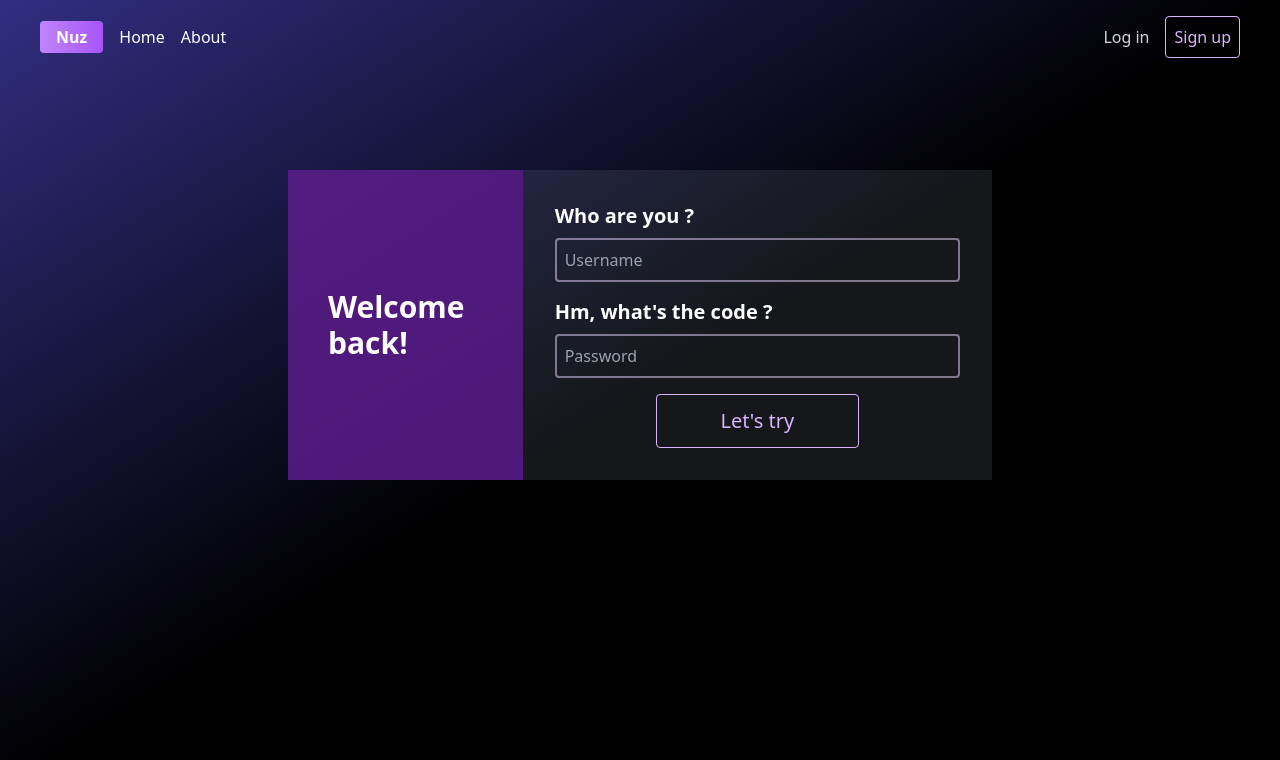
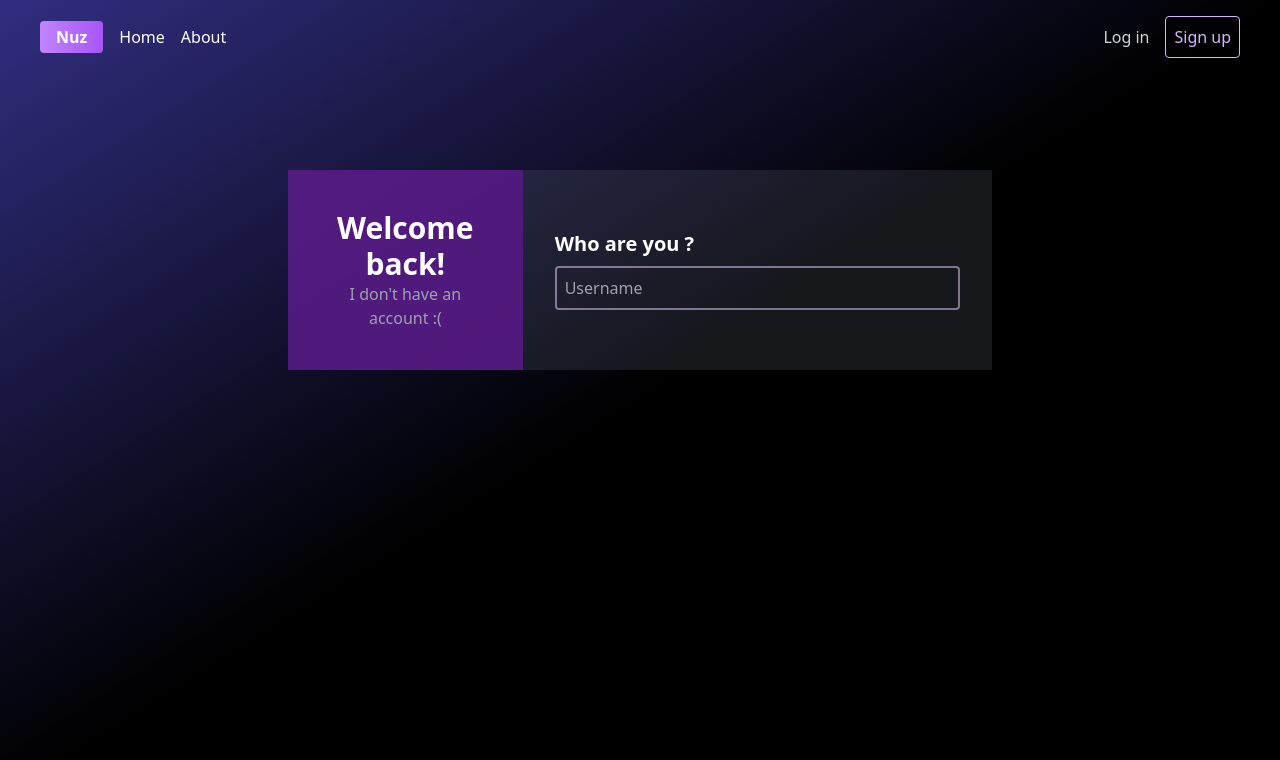
Before and after one commit to TheOrionsB/Nuz, a Vue app: page /login in a window 1280 px wide. Shown: the top 760 px of the page. Built offline with nearby package versions, Linux system fonts and the light colour scheme; what vue3-particles would draw is missing.

Commit message:
[+] - Introducing some dynamic rendering in AuthVieew and its subcomponents

```diff
--- a/src/components/Authentication/SignIn.vue
+++ b/src/components/Authentication/SignIn.vue
@@ -3,21 +3,27 @@
         <span class="flex flex-col h-full justify-around space-y-4">
             <span class="flex flex-col space-y-2">
                 <label class="font-bold text-xl">Who are you ?</label>
-                        <input
+                <input v-model="formInputs.username.value.content"
                     class="p-2 bg-black bg-opacity-40 rounded bg-transparent text-purple-300 border-2 border-purple-200 border-opacity-50"
                     type="text" placeholder="Username" />
             </span>
-                    <span class="flex flex-col space-y-2">
+            <span v-if="formInputs.username.value.content" class="flex flex-col space-y-2">
                 <label class="font-bold text-xl">Hm, what's the code ?</label>
-                        <input
+                <input v-model="formInputs.password.value"
                     class="p-2 bg-black bg-opacity-40 rounded bg-transparent text-purple-300 border-2 border-purple-200 border-opacity-50"
                     type="password" placeholder="Password" />
             </span>
-                    <input
+            <input v-if="formInputs.password.value"
                 class="bg-transparent w-[50%] self-center text-xl text-purple-300 border border-purple-300 rounded p-3"
                 type="submit" value="Let's try" />
         </span>
     </form>
 </template>
-<sript setup >
-</sript>
+<script setup>
+import { ref } from 'vue';
+
+const formInputs = {
+    username: ref({content: null, isvalid: null}),
+    password: ref(null)
+}
+</script>
--- a/src/components/Authentication/SignUp.vue
+++ b/src/components/Authentication/SignUp.vue
@@ -1,29 +1,35 @@
 <template>
     <form class="flex flex-col p-8 justify-center  w-4/6  bg-gray-500 bg-opacity-20 ">
         <span class="flex flex-col h-full justify-around space-y-4">
-                    <span class="flex flex-col space-y-2">
+            <span  class="flex flex-col space-y-2">
                 <label class="font-bold text-xl">Choose a username</label>
-                        <input
+                <input v-model="formInputs.username.value"
                     class="p-2 bg-black bg-opacity-40 rounded bg-transparent text-purple-300 border-2 border-purple-200 border-opacity-50"
                     type="text" placeholder="Username" />
             </span>
-                    <span class="flex flex-col space-y-2">
+            <span v-if="formInputs.username.value !== null" class="flex flex-col space-y-2">
                 <label class="font-bold text-xl">Find a strong password</label>
-                        <input
+                <input v-model="formInputs.password.value"
                     class="p-2 bg-black bg-opacity-40 rounded bg-transparent text-purple-300 border-2 border-purple-200 border-opacity-50"
                     type="password" placeholder="Password" />
             </span>
-                    <span class="flex flex-col space-y-2">
+            <span v-if="formInputs.password.value !== null" class="flex flex-col space-y-2">
                 <label class="font-bold text-xl">Confirm it...</label>
-                        <input
+                <input v-model="formInputs.passwordconf.value"
                     class="p-2 bg-black bg-opacity-40 rounded bg-transparent text-purple-300 border-2 border-purple-200 border-opacity-50"
                     type="password" placeholder="Password confirmation" />
             </span>
-                    <input
+            <input v-if="formInputs.passwordconf.value"
                 class="bg-transparent w-[50%] self-center text-xl text-purple-300 border border-purple-300 rounded p-3"
                 type="submit" value="I want to sign up" />
         </span>
     </form>
 </template>
-<sript setup >
-</sript>
+<script setup >
+import { ref } from 'vue';
+const formInputs = {
+    username: ref(null),
+    password: ref(null),
+    passwordconf: ref(null)
+}
+</script>
--- a/src/views/AuthView.vue
+++ b/src/views/AuthView.vue
@@ -1,14 +1,32 @@
 <template>
     <div class="flex flex-col h-full w-full items-center">
         <div class="h-92 flex px-[10%] flex-row w-3/4 pt-24 justify-center text-white p-10">
-            <div class="flex flex-col justify-center items-center p-10 w-2/6 bg-purple-900 text-white bg-opacity-90 space-y-4">
-                <h2 class="text-3xl font-bold">Welcome back!</h2>
+            <div
+                class="flex flex-col justify-center items-center p-10 w-2/6 bg-purple-900 text-white bg-opacity-90 space-y-4">
+                <div class="text-center" v-if="formState === 'signin'">
+                    <h2  class="text-3xl font-bold">Welcome back!</h2>
+                    <a class="text-gray-400" href="/login?signup=1">I don't have an account :(</a>
+                </div>
+                <div class="text-center" v-if="formState === 'signup'">
+                    <h2  class="text-3xl font-bold">Be one of us!</h2>
+                    <a class="text-gray-400" href="/login">Duh, I have an account</a>
+                </div>
             </div>
-           <SignIn/>
+            <SignIn v-if="formState === 'signin'" />
+            <SignUp v-if="formState === 'signup'" />
         </div>
     </div>
 </template>
 <script setup>
+import { ref } from 'vue';
 import SignIn from '@/components/Authentication/SignIn.vue';
+import SignUp from '@/components/Authentication/SignUp.vue';
+import { useRoute } from 'vue-router';
+/**
+ * Determines if this view should render the sign in or sign up form
+ */
+let formState = ref("signin");
+const route = useRoute()
+route.query.signup ? formState = "signup" : formState = "signin";
 
 </script>
```
Lines whose indentation alone changed are shown as unchanged.
